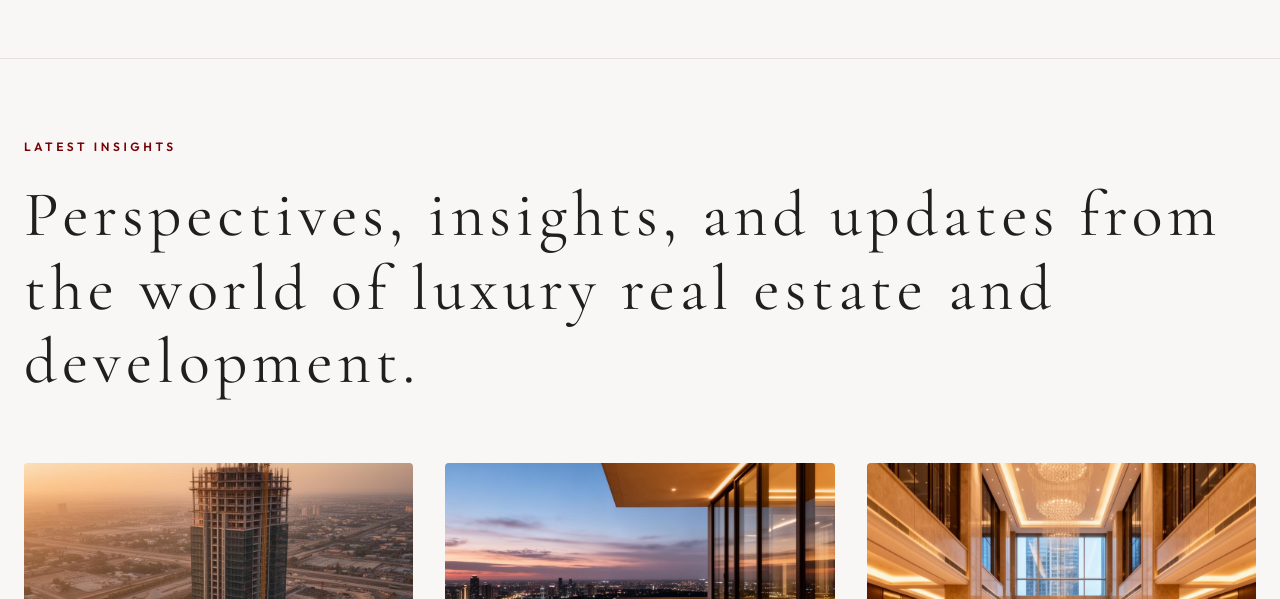
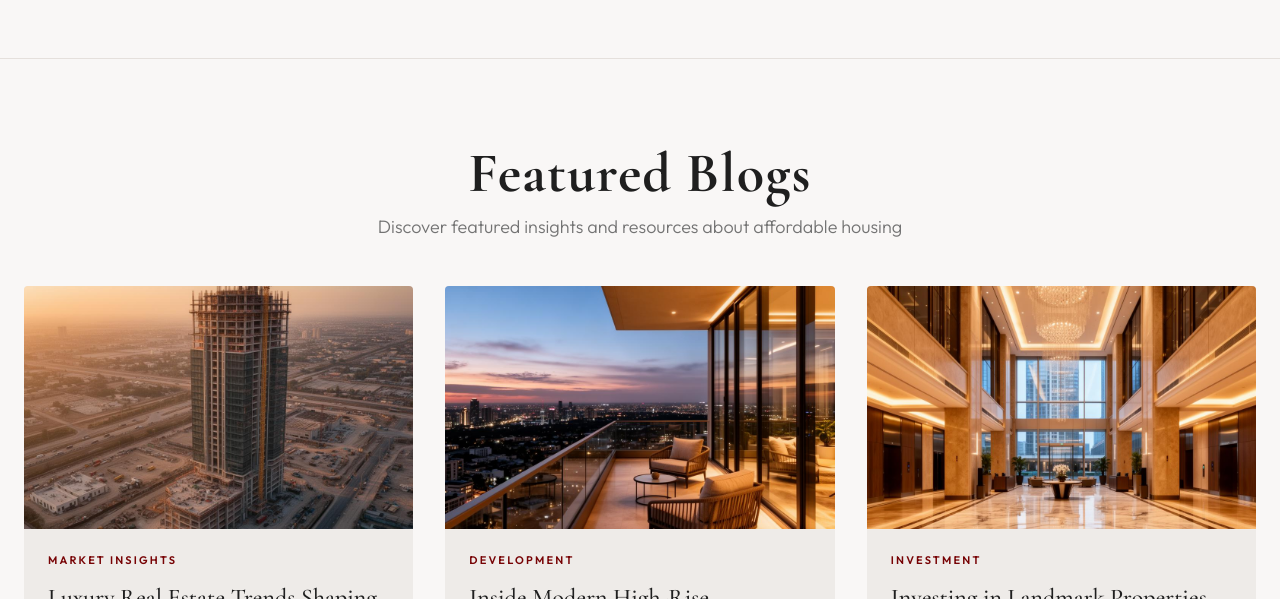
Before and after one commit to galaandco27-web/Gala-and-Co-Website, a plain HTML site: page index.html in a window 1280 px wide. Shown: the part 3610-4209 px from the top of the page. Drawn offline with nearby package versions, Linux system fonts and the light colour scheme.

Commit message:
feat: Redesign blog section header with new content and dedicated styling, and enhance blog card hover effect.

```diff
--- a/css/styles.css
+++ b/css/styles.css
@@ -1625,6 +1625,29 @@ address {
   border-top: 1px solid var(--color-border);
 }
 
+.blog-header {
+  text-align: center;
+  max-width: 48rem;
+  margin-inline: auto;
+  /* smooth scroll reveal already applied via .reveal */
+}
+
+.blog-h2 {
+  font-family: var(--font-heading);
+  font-size: clamp(2rem, 5vw, 3.5rem);
+  font-weight: 700;
+  color: var(--color-fg);
+  margin-bottom: var(--space-8);
+  letter-spacing: 0.02em;
+}
+
+.blog-sub {
+  font-family: var(--font-body);
+  font-size: clamp(1rem, 2vw, 1.125rem);
+  color: var(--color-muted-fg);
+  font-weight: 300;
+}
+
 @media (max-width: 1023px) {
   .blog-section {
     padding-top: var(--space-48);
@@ -1663,8 +1686,8 @@ address {
 
 @media (hover: hover) {
   .blog-card:hover {
-    transform: translateY(-4px);
-    box-shadow: 0 12px 24px rgba(0, 0, 0, 0.06);
+    transform: translateY(-6px);
+    box-shadow: 0 16px 32px rgba(0, 0, 0, 0.12);
   }
 }
 
--- a/index.html
+++ b/index.html
@@ -360,10 +360,10 @@
     <!-- LATEST INSIGHTS (BLOG) -->
     <section class="blog-section" aria-labelledby="blog-heading">
       <div class="container">
-        <span class="section-eyebrow reveal">Latest Insights</span>
-        <h2 class="services-h2 reveal delay-1" id="blog-heading">
-          Perspectives, insights, and updates from the world of luxury real estate and development.
-        </h2>
+        <div class="blog-header reveal">
+          <h2 class="blog-h2"><strong>Featured Blogs</strong></h2>
+          <p class="blog-sub">Discover featured insights and resources about affordable housing</p>
+        </div>
 
         <div class="blog-grid">
           <!-- Card 1 -->
```
